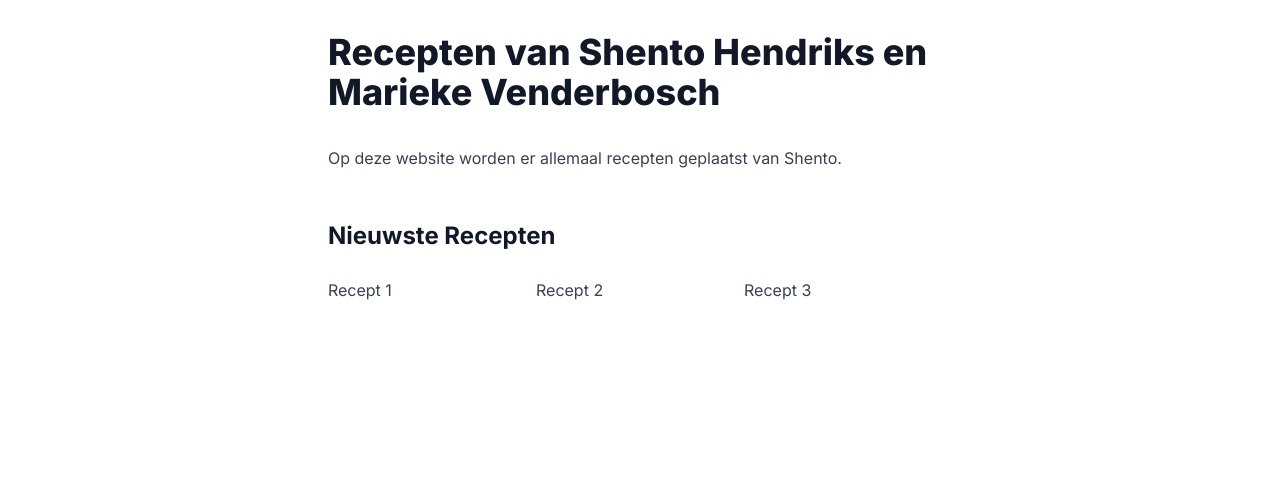
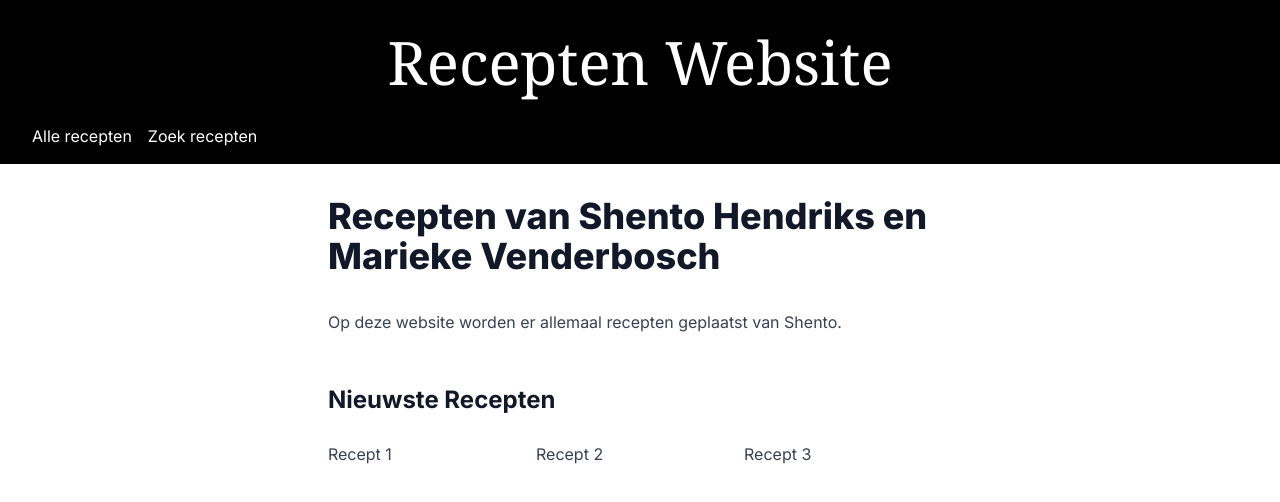
Before and after one commit to ShentoHendriks/practice-project-recipes, a Next.js app: page / in a window 1280 px wide. Shown: the top 502 px of the page. Built offline with nearby package versions, Linux system fonts and the light colour scheme.

Commit message:
updated app with navbar and home page

```diff
--- /dev/null
+++ b/app/components/Header/Header.js
@@ -0,0 +1,15 @@
+export default function Header() {
+  return (
+    <>
+      <header className="flex items-center w-full justify-center gap-4 px-8 py-8 bg-black text-white">
+        <p className="text-6xl font-serif">
+          Recepten Website
+        </p>
+      </header>
+      <nav className="flex gap-4 bg-black text-white pb-4 px-8">
+        <li className="inline">Alle recepten</li>
+        <li className="inline">Zoek recepten</li>
+      </nav>
+    </>
+  );
+}
--- /dev/null
+++ b/app/components/RecipesGrid/RecipesGrid.js
@@ -0,0 +1,12 @@
+export default function RecipesGrid() {
+  return (
+    <>
+      <h2>Nieuwste Recepten</h2>
+      <section className="grid grid-cols-3">
+        <div>Recept 1</div>
+        <div>Recept 2</div>
+        <div>Recept 3</div>
+      </section>
+    </>
+  );
+}
--- a/app/layout.js
+++ b/app/layout.js
@@ -1,17 +1,25 @@
 import { Inter } from "next/font/google";
 import "./globals.css";
+import Header from "./components/Header/Header";
 
 const inter = Inter({ subsets: ["latin"] });
 
 export const metadata = {
   title: "Create Next App",
   description: "Generated by create next app",
+  robots: {
+    index: false,
+    follow: false
+  }
 };
 
 export default function RootLayout({ children }) {
   return (
     <html lang="en">
-      <body className={inter.className}>{children}</body>
+      <body className={inter.className}>
+        <Header />
+        {children}
+      </body>
     </html>
   );
 }
--- a/app/page.js
+++ b/app/page.js
@@ -1,14 +1,15 @@
+import RecipesGrid from "./components/RecipesGrid/RecipesGrid";
+
 export default function Home() {
   return (
     <main className="container pt-8 prose">
-      <h1 className="text-4xl">Recepten van Shento Hendriks en Marieke Venderbosch</h1>
-      <p className="">Op deze website worden er allemaal recepten geplaatst van Shento.</p>
-      <h2>Nieuwste Recepten</h2>
-      <section className="grid grid-cols-3">
-        <div>Recept 1</div>
-        <div>Recept 2</div>
-        <div>Recept 3</div>
-      </section>
+      <h1 className="text-4xl">
+        Recepten van Shento Hendriks en Marieke Venderbosch
+      </h1>
+      <p className="">
+        Op deze website worden er allemaal recepten geplaatst van Shento.
+      </p>
+      <RecipesGrid />
     </main>
   );
 }
```
